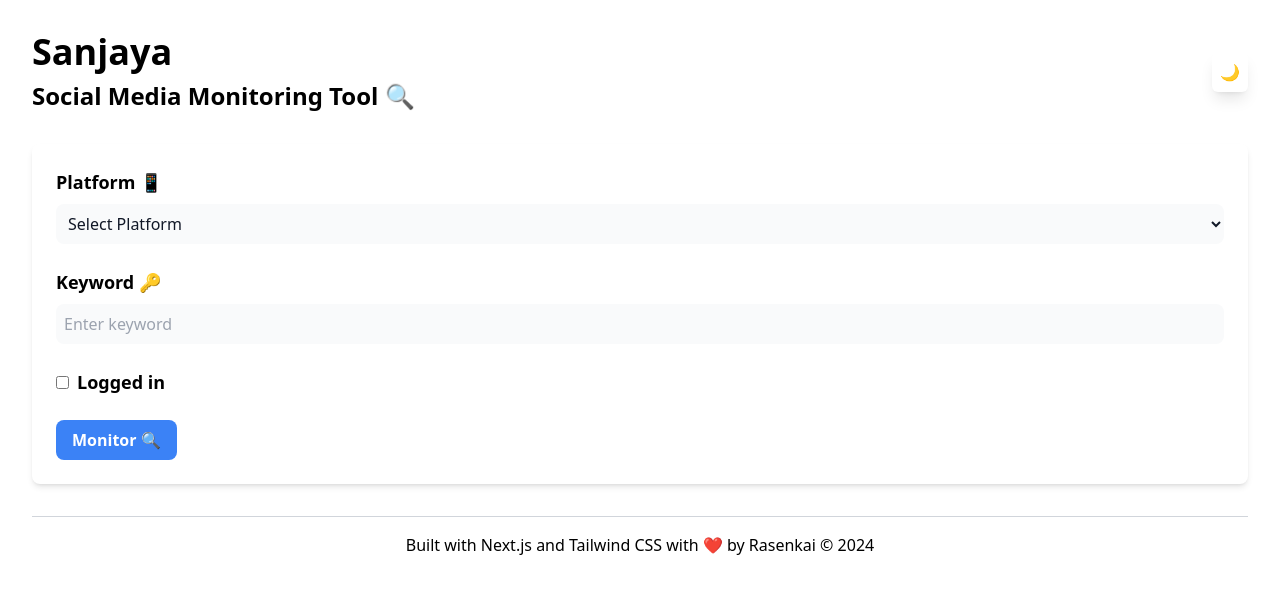
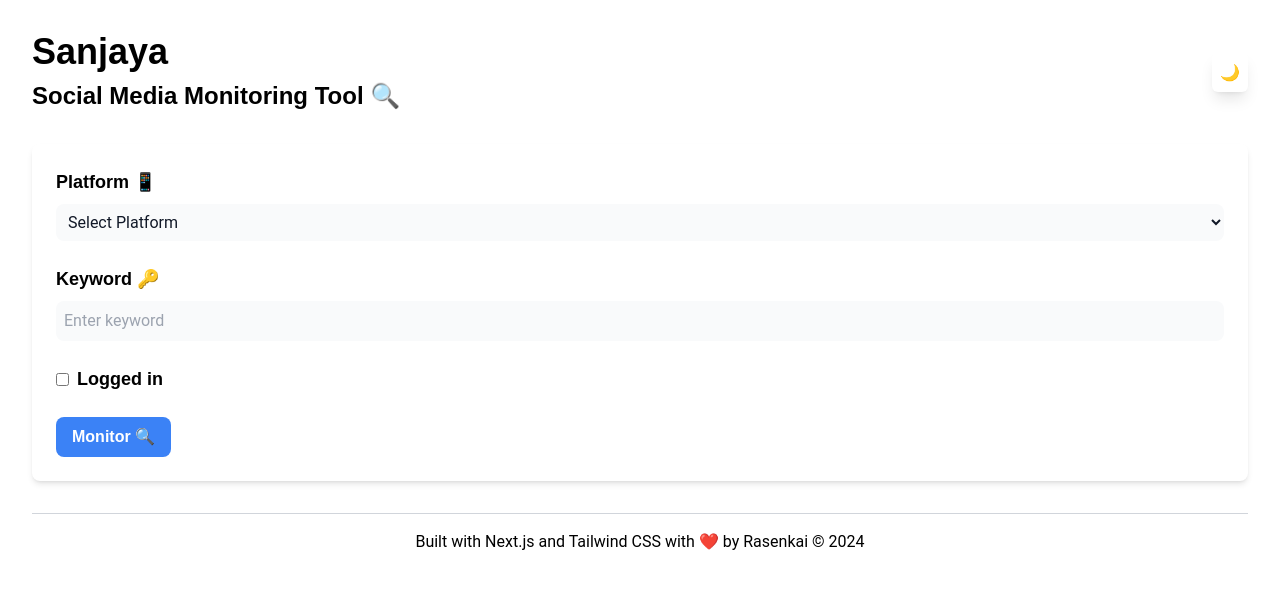
Before and after one commit to Sanjaya-OSSMM/Sanjaya, a Next.js app in the folder social-media-monitor/: page / in a window 1280 px wide. Shown: the top 594 px of the page. Built offline with nearby package versions, Linux system fonts and the light colour scheme.

Commit message:
social-media-monitor: Improve fonts
Signed-off-by: Rasenkai <rasenkai99@gmail.com>

```diff
--- a/social-media-monitor/components/InputForm.js
+++ b/social-media-monitor/components/InputForm.js
@@ -20,7 +20,7 @@
     <form onSubmit={handleSubmit} className="glass-card p-6 rounded-lg shadow-md">
       <div className="space-y-6">
         <div>
-          <label htmlFor="platform" className="block mb-2 text-lg font-bold">Platform 📱</label>
+          <label htmlFor="platform" className="block mb-2 text-lg font-bold" style={{ fontFamily: 'Poppins, sans-serif' }}>Platform 📱</label>
           <select
             id="platform"
             value={platform}
@@ -30,12 +30,11 @@
           >
             <option value="">Select Platform</option>
             <option value="twitter">Twitter 🐦</option>
-            <option value="instagram">Instagram 📷</option>
             <option value="telegram">Telegram📃✈️</option>
           </select>
         </div>
         <div>
-          <label htmlFor="keyword" className="block mb-2 text-lg font-bold">Keyword 🔑</label>
+          <label htmlFor="keyword" className="block mb-2 text-lg font-bold" style={{ fontFamily: 'Poppins, sans-serif' }}>Keyword 🔑</label>
           <input
             id="keyword"
             type="text"
@@ -44,6 +43,7 @@
             placeholder="Enter keyword"
             className="form-input"
             required
+            style={{ fontFamily: 'Roboto, sans-serif' }}
           />
         </div>
         <div className="flex items-center">
@@ -54,7 +54,7 @@
             onChange={(e) => setIsLoggedIn(e.target.checked)}
             className="mr-2"
           />
-          <label htmlFor="logged-in" className="text-lg font-semibold">Logged in</label>
+          <label htmlFor="logged-in" className="text-lg font-semibold" style={{ fontFamily: 'Poppins, sans-serif' }}>Logged in</label>
         </div>
         <button
           type="submit"
--- a/social-media-monitor/globals.css
+++ b/social-media-monitor/globals.css
@@ -1,6 +1,9 @@
 @tailwind base;
 @tailwind components;
 @tailwind utilities;
+
+/* Importing Google Fonts */
+@import url('https://fonts.googleapis.com/css2?family=Poppins:wght@400;600&family=Roboto:wght@400;500&display=swap');
 
 @layer base {
   .light-mode {
@@ -8,6 +11,7 @@
     --foreground-color: #1e88e5; /* Material blue for text */
     --card-background-color: #ffffff;
     --shadow-color: rgba(0, 0, 0, 0.1);
+    --font-family: 'Roboto', sans-serif; /* Setting font for light mode */
   }
 
   .dark-mode {
@@ -16,16 +20,19 @@
     --card-background-color: rgba(52, 48, 68, 0.8); /* Semi-transparent glass */
     --shadow-color: rgba(255, 255, 255, 0.2);
     --border-color: rgba(255, 255, 255, 0.3);
+    --font-family: 'Poppins', sans-serif; /* Setting font for dark mode */
   }
 
   body.light-mode {
     background-color: var(--background-color);
     color: var(--foreground-color);
+    font-family: var(--font-family); /* Apply font to body */
   }
 
   body.dark-mode {
     background-color: var(--background-color);
     color: var(--foreground-color);
+    font-family: var(--font-family); /* Apply font to body */
   }
 
   .glass-card {
@@ -39,6 +46,7 @@
 @layer components {
   .button {
     @apply py-2 px-4 rounded-lg font-semibold text-white transition;
+    font-family: 'Poppins', sans-serif;
   }
 
   .button-light {
@@ -52,5 +60,6 @@
   .form-input {
     @apply bg-gray-50 dark:bg-gray-700 text-gray-900 dark:text-white p-2 rounded-lg w-full;
     transition: background-color 0.3s ease, color 0.3s ease;
+    font-family: 'Roboto', sans-serif;
   }
 }
--- a/social-media-monitor/pages/index.js
+++ b/social-media-monitor/pages/index.js
@@ -25,10 +25,10 @@
       {/* Header */}
       <header className="flex justify-between items-center mb-8">
         <div className="flex flex-col">
-          <h1 className="text-4xl font-bold text-left">
+          <h1 className="text-4xl font-bold text-left" style={{ fontFamily: 'Poppins, sans-serif' }}>
             Sanjaya
           </h1>
-          <h2 className="text-2xl font-semibold text-left mt-2">
+          <h2 className="text-2xl font-semibold text-left mt-2" style={{ fontFamily: 'Poppins, sans-serif' }}>
             Social Media Monitoring Tool 🔍
           </h2>
         </div>
@@ -50,7 +50,7 @@
       </main>
 
       {/* Footer */}
-      <footer className="w-full text-center p-4 mt-8 border-t border-gray-300 dark:border-gray-600">
+      <footer className="w-full text-center p-4 mt-8 border-t border-gray-300 dark:border-gray-600" style={{ fontFamily: 'Roboto, sans-serif' }}>
         <p>Built with Next.js and Tailwind CSS with ❤️ by Rasenkai © {new Date().getFullYear()}</p>
       </footer>
     </div>
```
